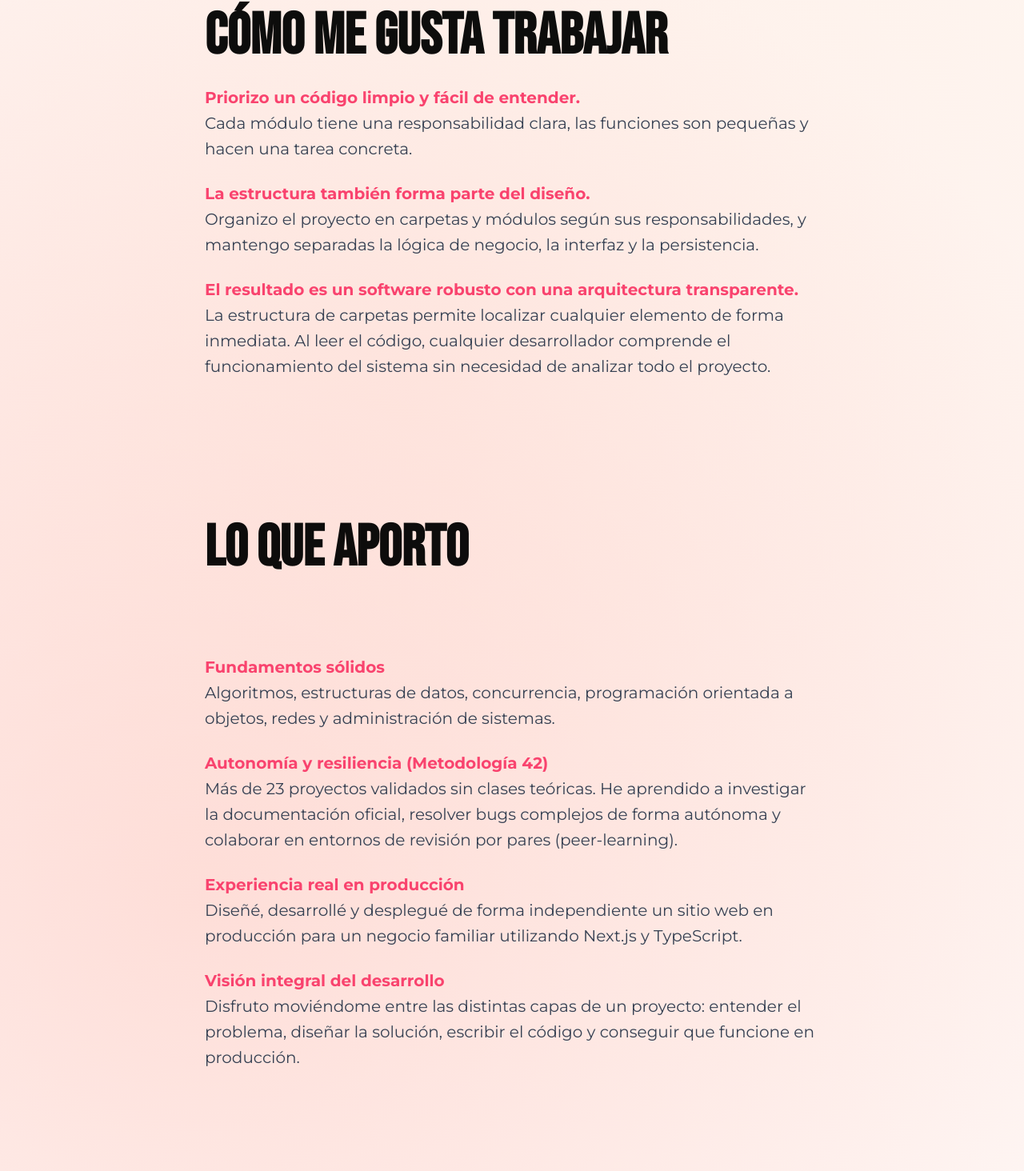
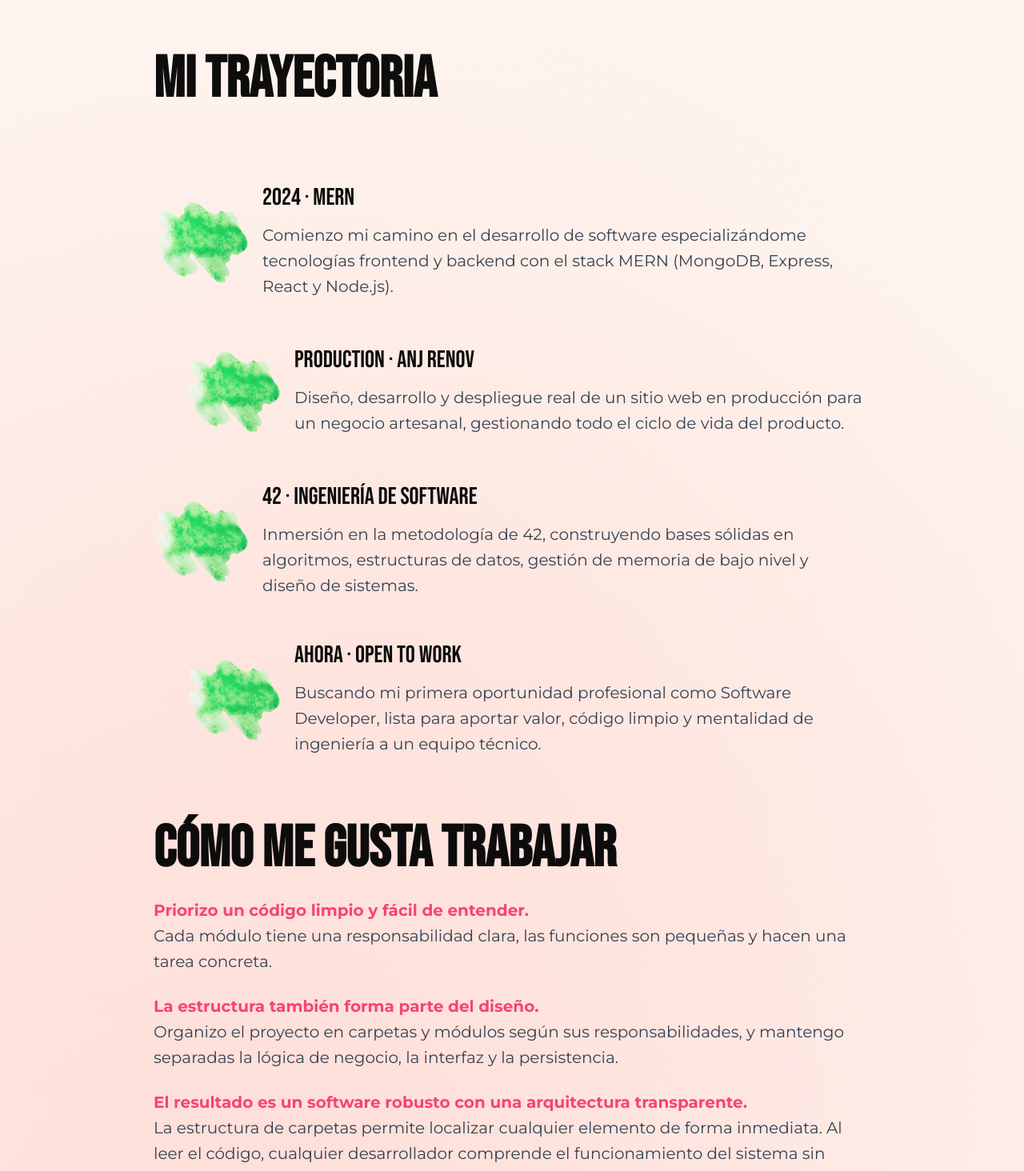
Before and after one commit to aurelienog/portfolio, a React (Vite) app in the folder web/: page /about in a window 1280 px wide. Shown: the part 1270-2734 px from the top of the page at 80% size. Built offline with nearby package versions, Linux system fonts and the light colour scheme.

Commit message:
added timeline

```diff
--- a/web/src/components/splash-icon/SplashIcon.jsx
+++ b/web/src/components/splash-icon/SplashIcon.jsx
@@ -2,7 +2,7 @@ function SplashIcon({ name, icon, splash, height }) {
 
   return (
     <div className={`${height} aspect-square relative flex items-center justify-center`}>
-      <img src={splash} alt='' className='opacity-85' style={{ width: '100%', maxWidth: '100px', height: 'auto' }}/>
+      <img src={splash} alt='' className='opacity-85' style={{ width: '100%', height: 'auto' }}/>
       <img src={icon} alt={name} className='absolute h-[50%] object-cover'/>
     </div>
   )
--- a/web/src/index.css
+++ b/web/src/index.css
@@ -472,3 +472,59 @@
     font-weight: 700;
   }
 }
+.timeline-subtle-zigzag {
+  display: grid;
+  /*
+  Columna 1: El desfase inicial (1.5em).
+  Columna 2: Espacio para el icono impar (5em).
+  Columna 3: El desfase para el icono par (1.5em).
+  Columna 4: El resto del espacio para el texto.
+  */
+  grid-template-columns: 1.5em 5em 1.5em 1fr;
+  row-gap: 3.5rem;
+  column-gap: 1rem;
+}
+
+.timeline-node {
+  display: contents; /* Desestructura el 'li' para posicionar icono y texto en el grid global */
+}
+
+/* --- FILAS IMPARES (1, 3, etc.) --- */
+.timeline-node:nth-child(odd) .node-icon {
+  /* Ocupa las columnas 1 y 2 para alinearse a la derecha (borde de los 24px) */
+  grid-column: 1 / span 2;
+  display: flex;
+  justify-content: flex-end;
+}
+
+.timeline-node:nth-child(odd) .node-content {
+  /* Ocupa las columnas 3 y 4 */
+  grid-column: 3 / span 2;
+}
+
+/* --- FILAS PARES (2, 4, etc.) --- */
+.timeline-node:nth-child(even) .node-icon {
+  /* Se salta la primera columna y ocupa la 2 y la 3 (desplazado 24px a la derecha) */
+  grid-column: 2 / span 2;
+  display: flex;
+  justify-content: flex-end;
+}
+
+.timeline-node:nth-child(even) .node-content {
+  /* Ocupa la columna 4 (que por el span del icono actúa como las columnas 4 y virtuales siguientes si las hubiera) */
+  grid-column: 4 / span 2;
+}
+
+/* Estilos de maquetación interna */
+.node-icon {
+  margin: 0;
+  display: flex;
+  align-items: center;
+  height: 100%;
+}
+
+.node-content {
+  display: flex;
+  flex-direction: column;
+  justify-content: center;
+}
--- a/web/src/pages/AboutPage.jsx
+++ b/web/src/pages/AboutPage.jsx
@@ -1,15 +1,17 @@
 import { Link } from "react-router-dom";
 import workingImg from '../assets/images/working.jpg';
+import SplashIcon from "../components/splash-icon/SplashIcon";
+import greenSplash from '../assets/images/greenSplash.webp';
 
 function AboutPage() {
   return (
       <main>
       <h1>Sobre mí</h1>
 
-      <section aria-labelledby="trayectoria" className="mb-20 max-w-3xl mx-auto">
+      <section aria-labelledby="trayectoria" className="mb-20 mx-auto max-w-4xl">
 
         <h2 id="trayectoria" className="visually-hidden">Mi historia como desarrolladora</h2>
-        <figure className="my-20 max-w-3xl mx-auto">
+        <figure className="my-20 mx-auto">
           <img src={workingImg} alt="Desarrolladora trabajando frente al ordenador" className="w-full rounded-[var(--border-radius)]"/>
         </figure>
         <article className='space-y-6'>
@@ -20,9 +22,52 @@ function AboutPage() {
 
       </section>
 
-      <section aria-labelledby="actualidad" className="max-w-3xl mx-auto space-y-6">
+      <section aria-labelledby="trayectoria" className="mb-20 max-w-4xl mx-auto">
+        <h2 id="trayectoria">Mi trayectoria</h2>
+
+        <ul className="timeline-subtle-zigzag">
+          <li className="timeline-node">
+            <figure className="node-icon">
+              <SplashIcon splash={greenSplash}/>
+            </figure>
+            <article className="node-content">
+              <h3>2024 · MERN</h3>
+              <p>Comienzo mi camino en el desarrollo de software especializándome tecnologías frontend y backend con el stack MERN (MongoDB, Express, React y Node.js).</p>
+            </article>
+          </li>
+          <li className="timeline-node">
+            <figure className="node-icon">
+              <SplashIcon splash={greenSplash}/>
+            </figure>
+            <article className="node-content">
+              <h3>Production · ANJ Renov</h3>
+              <p>Diseño, desarrollo y despliegue real de un sitio web en producción para un negocio artesanal, gestionando todo el ciclo de vida del producto.</p>
+            </article>
+          </li>
+          <li className="timeline-node">
+            <figure className="node-icon">
+              <SplashIcon splash={greenSplash}/>
+            </figure>
+            <article className="node-content">
+              <h3>42 · Ingeniería de Software</h3>
+              <p>Inmersión en la metodología de 42, construyendo bases sólidas en algoritmos, estructuras de datos, gestión de memoria de bajo nivel y diseño de sistemas.</p>
+            </article>
+          </li>
+          <li className="timeline-node">
+            <figure className="node-icon">
+              <SplashIcon splash={greenSplash}/>
+            </figure>
+            <article className="node-content">
+              <h3>Ahora · Open to work</h3>
+              <p>Buscando mi primera oportunidad profesional como Software Developer, lista para aportar valor, código limpio y mentalidad de ingeniería a un equipo técnico.</p>
+            </article>
+          </li>
+        </ul>
+      </section>
+
+      <section aria-labelledby="actualidad" className="max-w-4xl mx-auto space-y-6">
         <h2 id="method">Cómo me gusta trabajar</h2>
-        <ul className="max-w-3xl mx-auto space-y-6">
+        <ul className=" mx-auto space-y-6">
           <li>
             <p className='highlight'>Priorizo un código limpio y fácil de entender.</p>
             <p>Cada módulo tiene una responsabilidad clara, las funciones son pequeñas y hacen una tarea concreta.</p></li>
@@ -36,7 +81,7 @@ function AboutPage() {
         </ul>
       </section>
 
-      <section aria-labelledby="actualidad" className="max-w-3xl mx-auto">
+      <section aria-labelledby="actualidad" className="max-w-4xl mx-auto">
         <h2 id="actualidad">Lo que aporto</h2>
         <ul className='space-y-6'>
           <li>
@@ -58,7 +103,7 @@ function AboutPage() {
         </ul>
       </section>
 
-      <section aria-labelledby="actualidad" className="max-w-3xl mx-auto space-y-6">
+      <section aria-labelledby="actualidad" className="max-w-4xl mx-auto space-y-6">
         <h2 id="actualidad">En qué estoy trabajando</h2>
         <p>Actualmente estoy completando el Common Core de 42 Bilbao. Llevo más de 1.200 horas de formación práctica y 23 proyectos completados, trabajando con problemas cada vez más complejos.</p>
         <p>Entre mis proyectos recientes se encuentran:</p>
@@ -70,7 +115,7 @@ function AboutPage() {
         <p>Además de 42, continúo desarrollando y manteniendo proyectos de forma independiente.</p>
       </section>
 
-      <section aria-labelledby="actualidad" className="max-w-3xl mx-auto space-y-6">
+      <section aria-labelledby="actualidad" className="mx-auto max-w-4xl space-y-6">
         <h2 id="actualidad">¿Qué sigue?</h2>
         <p>Estoy buscando mi primera oportunidad profesional como Software Developer.</p>
         <p>Me interesan especialmente posiciones relacionadas con backend o desarrollo de software en general.</p>
@@ -86,3 +131,98 @@ function AboutPage() {
 }
 
 export default AboutPage
+
+
+
+// Siempre tuve curiosidad por el mundo de la tecnología. En 2024, decidí dar el paso hacia el desarrollo web y me formé a través de un bootcamp basado en el stack MERN.
+
+// Al finalizar, seguí aprendiendo por mi cuenta, profundizando en tecnologías como Next.js y TypeScript.
+
+// Como primer proyecto freelance, diseñé y desarrollé un sitio web completo para un artesano francés, abordando tanto el rendimiento como la accesibilidad y el SEO.
+
+// Hoy, estoy en búsqueda de mi primera oportunidad profesional como desarrolladora Full Stack, donde pueda aplicar lo aprendido y seguir creciendo en un entorno colaborativo.
+
+// Vivo en Bilbao, pero estoy abierta al trabajo en remoto si el proyecto lo permite. Habló francés, español e inglés, lo que me permite integrarme fácilmente en equipos multilingües.
+
+// Si crees que podría encajar en tu equipo, no dudes en escribirmey muchas gracias por llegar hasta aquí !
+
+
+      // <section aria-labelledby="trayectoria" className="mb-20 max-w-4xl mx-auto">
+      //   <h2 id="trayectoria">Mi trayectoria</h2>
+      //   <ul className="space-y-6 max-w-5xl">
+      //     <li className="md:grid grid-cols-3">
+      //       <figure className="md:flex flex-row-reverse md:max-h-40">
+      //         <SplashIcon splash={greenSplash}/>
+      //       </figure>
+      //       <article className="col-span-2">
+      //         <h3>2024 · MERN</h3>
+      //         <p>Comienzo mi camino en el desarrollo de software especializándome tecnologías frontend y backend con el stack MERN (MongoDB, Express, React y Node.js).</p>
+      //       </article>
+      //     </li>
+      //     <li className="md:grid grid-cols-3">
+      //       <figure className="md:flex md:max-h-40">
+      //         <SplashIcon splash={greenSplash}/>
+      //       </figure>
+      //       <article className="col-span-2">
+      //         <h3>Production · ANJ Renov</h3>
+      //         <p>Diseño, desarrollo y despliegue real de un sitio web en producción para un negocio artesanal, gestionando todo el ciclo de vida del producto.</p>
+      //       </article>
+      //     </li>
+      //     <li  className="md:grid grid-cols-3">
+      //       <figure className="md:flex flex-row-reverse md:max-h-40">
+      //         <SplashIcon splash={greenSplash}/>
+      //       </figure>
+      //       <article className="col-span-2">
+      //         <h3>42 · Ingeniería de Software</h3>
+      //         <p>Inmersión en la metodología de 42, construyendo bases sólidas en algoritmos, estructuras de datos, gestión de memoria de bajo nivel y diseño de sistemas.</p>
+      //       </article>
+      //     </li>
+      //     <li  className="md:grid grid-cols-3">
+      //       <figure className="md:flex md:max-h-40">
+      //         <SplashIcon splash={greenSplash}/>
+      //       </figure>
+      //       <article className="col-span-2">
+      //         <h3>Ahora · Open to work</h3>
+      //         <p>Buscando mi primera oportunidad profesional como Software Developer, lista para aportar valor, código limpio y mentalidad de ingeniería a un equipo técnico.</p>
+      //       </article>
+      //     </li>
+      //   </ul>
+      // </section>
+
+      // <section aria-labelledby="actualidad" className="max-w-4xl mx-auto space-y-6">
+      //   <h2 id="method">Cómo me gusta trabajar</h2>
+      //   <ul className=" mx-auto space-y-6">
+      //     <li>
+      //       <p className='highlight'>Priorizo un código limpio y fácil de entender.</p>
+      //       <p>Cada módulo tiene una responsabilidad clara, las funciones son pequeñas y hacen una tarea concreta.</p></li>
+      //     <li>
+      //       <p className='highlight'>La estructura también forma parte del diseño.</p>
+      //       <p>Organizo el proyecto en carpetas y módulos según sus responsabilidades, y mantengo separadas la lógica de negocio, la interfaz y la persistencia.</p></li>
+      //     <li>
+      //       <p className='highlight'>El resultado es un software robusto con una arquitectura transparente.</p>
+      //       <p>La estructura de carpetas permite localizar cualquier elemento de forma inmediata. Al leer el código, cualquier desarrollador comprende el funcionamiento del sistema sin necesidad de analizar todo el proyecto.</p>
+      //     </li>
+      //   </ul>
+      // </section>
+
+      // <section aria-labelledby="actualidad" className="max-w-4xl mx-auto">
+      //   <h2 id="actualidad">Lo que aporto</h2>
+      //   <ul className='space-y-6'>
+      //     <li>
+      //       <p className='highlight'>Fundamentos sólidos</p>
+      //       <p>Algoritmos, estructuras de datos, concurrencia, programación orientada a objetos, redes y administración de sistemas.</p>
+      //     </li>
+      //     <li>
+      //       <p className='highlight'>Autonomía y resiliencia (Metodología 42)</p>
+      //       <p>Más de 23 proyectos validados sin clases teóricas. He aprendido a investigar la documentación oficial, resolver bugs complejos de forma autónoma y colaborar en entornos de revisión por pares (peer-learning).</p>
+      //     </li>
+      //     <li>
+      //       <p className='highlight'>Experiencia real en producción</p>
+      //       <p>Diseñé, desarrollé y desplegué de forma independiente un sitio web en producción para un negocio familiar utilizando Next.js y TypeScript.</p>
+      //     </li>
+      //     <li>
+      //       <p className='highlight'>Visión integral del desarrollo</p>
+      //       <p>Disfruto moviéndome entre las distintas capas de un proyecto: entender el problema, diseñar la solución, escribir el código y conseguir que funcione en producción.</p>
+      //     </li>
+      //   </ul>
+      // </section>
```
